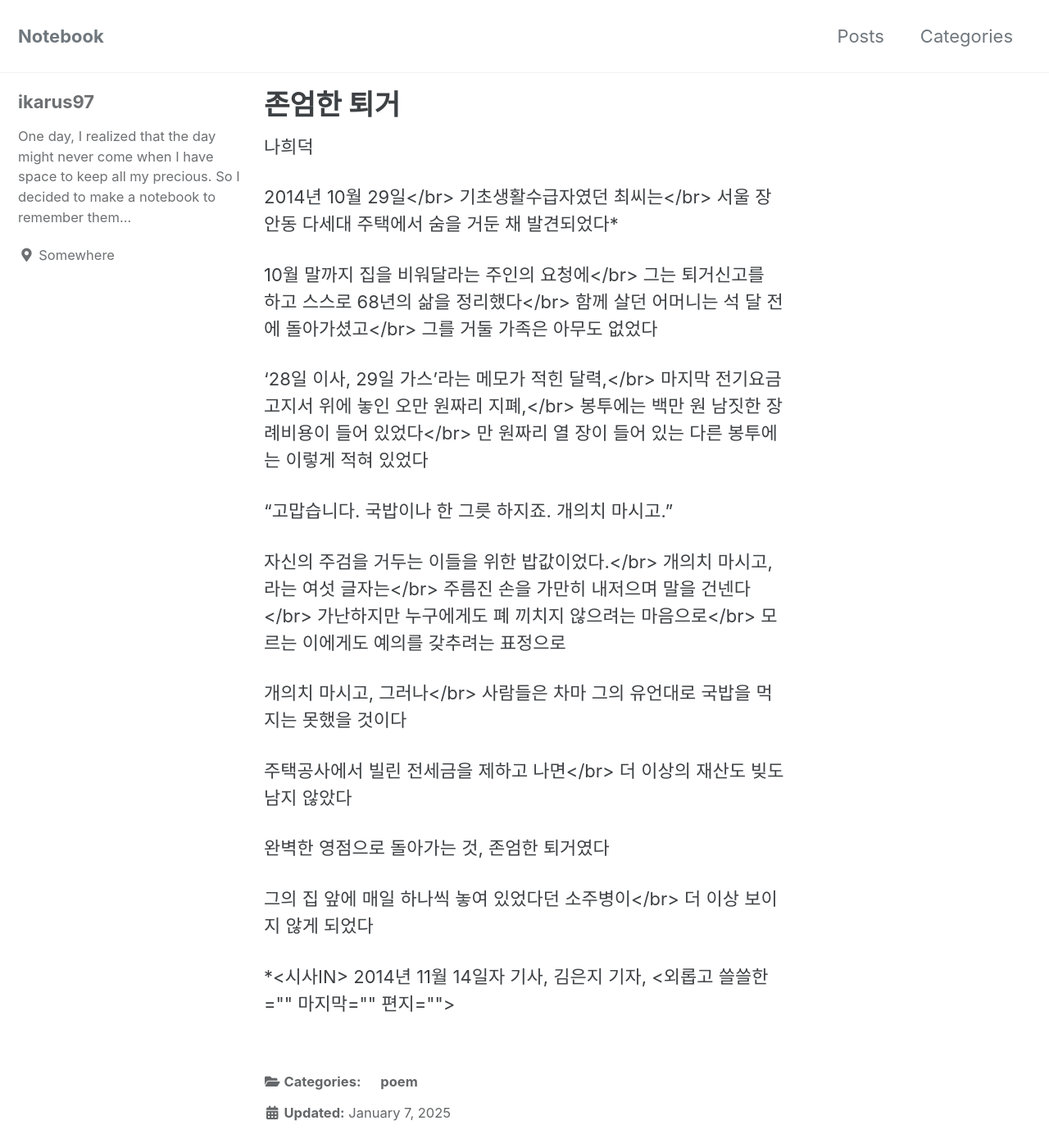
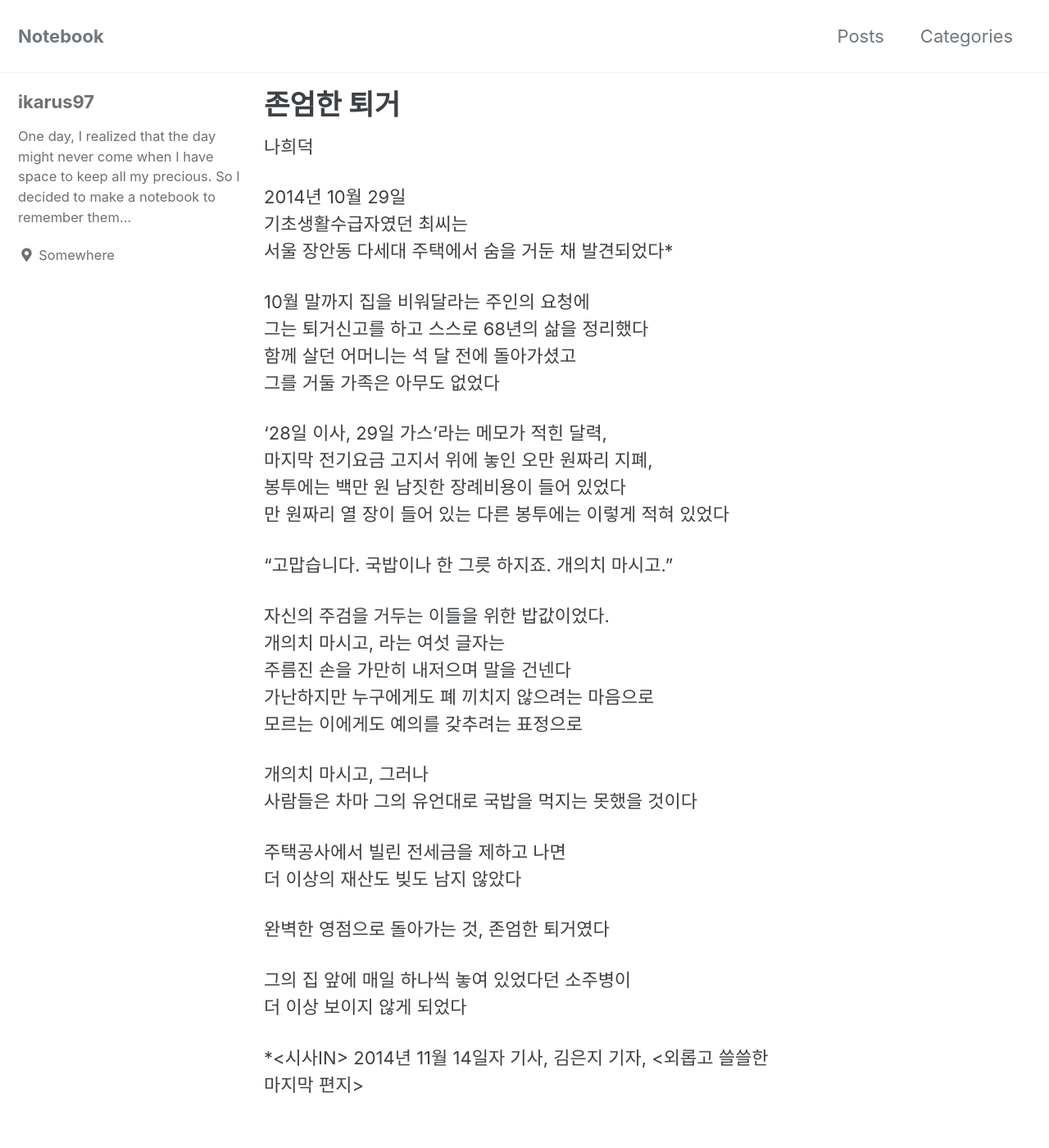
Before and after one commit to ikarus97/ikarus97.github.io, a Jekyll site: the page built from _posts/2025-01-07-dignity.md, in a window 1280 px wide and 1400 px high. Shown: the whole window at 82% size. Built offline with Jekyll 4.4.1, drawn with Linux system fonts in a browser that asks for light colours; cached includes are drawn as plain includes; part of the change alters nothing that is shown.

```diff
--- a/_posts/2025-01-07-dignity.md
+++ b/_posts/2025-01-07-dignity.md
@@ -5,46 +5,46 @@ categories:
 ---
 나희덕
 
-2014년 10월 29일</br>
-기초생활수급자였던 최씨는</br>
+2014년 10월 29일<br>
+기초생활수급자였던 최씨는<br>
 서울 장안동 다세대 주택에서 숨을 거둔 채 발견되었다*
 
 
-10월 말까지 집을 비워달라는 주인의 요청에</br>
-그는 퇴거신고를 하고 스스로 68년의 삶을 정리했다</br>
-함께 살던 어머니는 석 달 전에 돌아가셨고</br>
+10월 말까지 집을 비워달라는 주인의 요청에<br>
+그는 퇴거신고를 하고 스스로 68년의 삶을 정리했다<br>
+함께 살던 어머니는 석 달 전에 돌아가셨고<br>
 그를 거둘 가족은 아무도 없었다
 
 
-'28일 이사, 29일 가스'라는 메모가 적힌 달력,</br>
-마지막 전기요금 고지서 위에 놓인 오만 원짜리 지폐,</br>
-봉투에는 백만 원 남짓한 장례비용이 들어 있었다</br>
+'28일 이사, 29일 가스'라는 메모가 적힌 달력,<br>
+마지막 전기요금 고지서 위에 놓인 오만 원짜리 지폐,<br>
+봉투에는 백만 원 남짓한 장례비용이 들어 있었다<br>
 만 원짜리 열 장이 들어 있는 다른 봉투에는 이렇게 적혀 있었다
 
 
 "고맙습니다. 국밥이나 한 그릇 하지죠. 개의치 마시고."
 
 
-자신의 주검을 거두는 이들을 위한 밥값이었다.</br>
-개의치 마시고, 라는 여섯 글자는</br>
-주름진 손을 가만히 내저으며 말을 건넨다</br>
-가난하지만 누구에게도 폐 끼치지 않으려는 마음으로</br>
+자신의 주검을 거두는 이들을 위한 밥값이었다.<br>
+개의치 마시고, 라는 여섯 글자는<br>
+주름진 손을 가만히 내저으며 말을 건넨다<br>
+가난하지만 누구에게도 폐 끼치지 않으려는 마음으로<br>
 모르는 이에게도 예의를 갖추려는 표정으로
 
 
-개의치 마시고, 그러나</br>
+개의치 마시고, 그러나<br>
 사람들은 차마 그의 유언대로 국밥을 먹지는 못했을 것이다
 
 
-주택공사에서 빌린 전세금을 제하고 나면</br>
+주택공사에서 빌린 전세금을 제하고 나면<br>
 더 이상의 재산도 빚도 남지 않았다
 
 
 완벽한 영점으로 돌아가는 것, 존엄한 퇴거였다
 
 
-그의 집 앞에 매일 하나씩 놓여 있었다던 소주병이</br>
+그의 집 앞에 매일 하나씩 놓여 있었다던 소주병이<br>
 더 이상 보이지 않게 되었다
 
 
-*<시사IN> 2014년 11월 14일자 기사, 김은지 기자, <외롭고 쓸쓸한 마지막 편지>
+*&lt;시사IN&gt; 2014년 11월 14일자 기사, 김은지 기자, &lt;외롭고 쓸쓸한 마지막 편지&gt;
```
